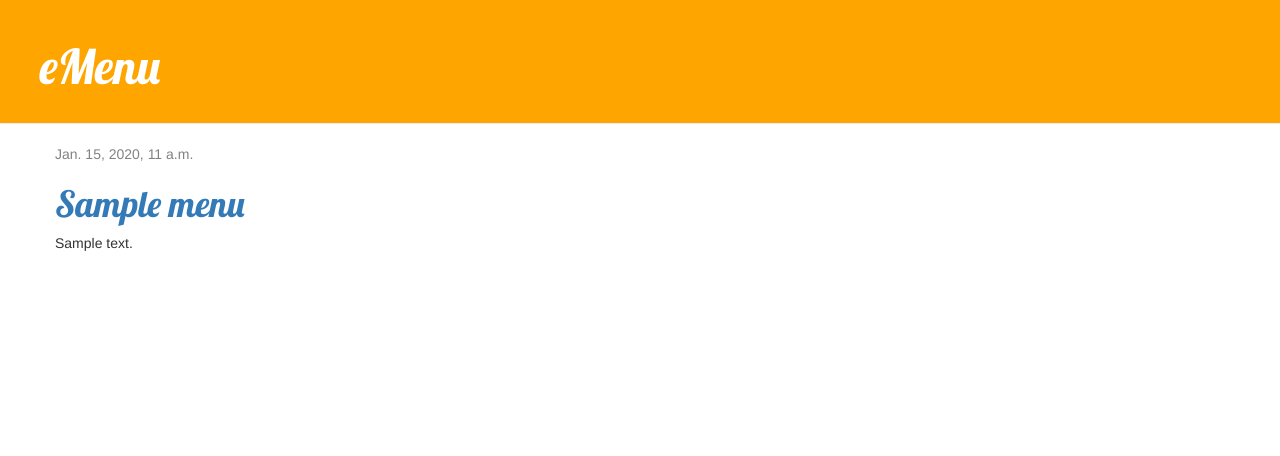
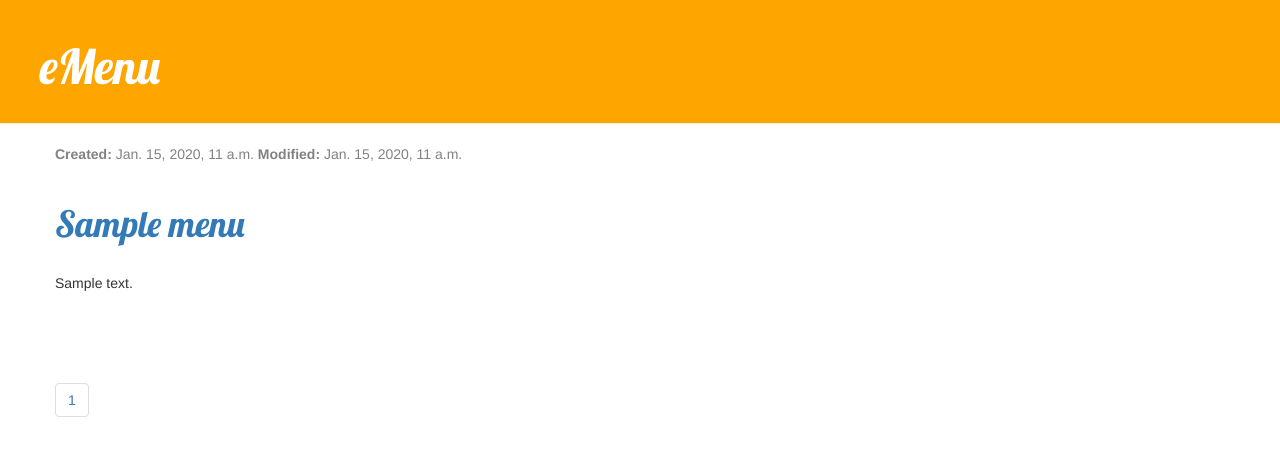
Before and after one commit to MikJarz/restaurant_menu, a Django app: page / in a window 1280 px wide. Shown: the top 456 px of the page. Run offline with Django 3.2, Linux system fonts and the light colour scheme; tables that the repository leaves empty hold one stand-in row (values such as "Sample post"); some libraries are stand-ins or nearby versions.

Commit message:
Added pagination, added and modified date.

```diff
--- a/menu/models.py
+++ b/menu/models.py
@@ -5,7 +5,7 @@
 class Menu(models.Model):
     title = models.CharField(max_length=200)
     description = models.TextField()
-    created_date = models.DateTimeField(default=timezone.now)
+    created_date = models.DateTimeField(auto_now_add=True)
     modified_date = models.DateTimeField(auto_now=True)
 
 
--- a/menu/static/css/menu.css
+++ b/menu/static/css/menu.css
@@ -44,3 +44,14 @@
 .menu h2 a, .menu h1 a:visited {
     color: #000000;
 }
+
+.pagination {
+  display: inline-block;
+}
+
+.pagination a {
+  color: black;
+  float: left;
+  padding: 8px 16px;
+  text-decoration: none;
+}
--- a/menu/templates/menu/menu_detail.html
+++ b/menu/templates/menu/menu_detail.html
@@ -4,7 +4,10 @@
     <div class="menu">
         {% if menu.created_date %}
             <div class="date">
+                <strong>Created:</strong>
                 {{ menu.created_date }}
+                <strong>Modified:</strong>
+                {{ menu.modified_date}}
             </div>
         {% endif %}
             {% if user.is_authenticated %}
--- a/menu/templates/menu/menu_list.html
+++ b/menu/templates/menu/menu_list.html
@@ -1,13 +1,23 @@
 {% extends 'menu/base.html' %}
-
 {% block content %}
     {% for menu in menus %}
         <div class="menu">
             <div class="date">
+                <strong>Created:</strong>
                 {{ menu.created_date }}
+                <strong>Modified:</strong>
+                {{ menu.modified_date }}
             </div>
-            <h1><a href="{% url 'menu_detail' pk=menu.pk %}">{{ menu.title }}</a></h1>
+            <h1><a class ="pagination" href="{% url 'menu_detail' pk=menu.pk %}">{{ menu.title }}</a></h1>
             <p>{{ menu.description|linebreaksbr }}</p>
         </div>
     {% endfor %}
+
+    <div class="pagination">
+        {% for i in paginator.page_range %}
+            <li {% if i == number_page %} active {% endif %}>
+                <a href="?page={{ i }}">{{i}}</a>
+            </li>
+        {% endfor %}
+    </div>
 {% endblock %}
--- a/menu/views.py
+++ b/menu/views.py
@@ -3,11 +3,16 @@
 from .models import Menu
 from django.shortcuts import render, get_object_or_404
 from .forms import MenuForm
+from django.core.paginator import Paginator
 
 
 def menu_list(request):
     menus = Menu.objects.filter(created_date__lte=timezone.now()).order_by('created_date')
-    return render(request, 'menu/menu_list.html', {'menus': menus})
+    paginator = Paginator(menus, 1)
+    page_number = request.GET.get('page', 1)
+    page_obj = paginator.get_page(page_number)
+    return render(request, 'menu/menu_list.html', {'menus': page_obj.object_list,
+                                                   'paginator': paginator})
 
 
 def menu_detail(request, pk):
@@ -20,7 +25,7 @@
         form = MenuForm(request.POST)
         if form.is_valid():
             menu = form.save(commit=False)
-            menu.created_date = timezone.now()
+            menu.modified_date = timezone.now()
             menu.save()
             return redirect('menu_detail', pk=menu.pk)
     else:
@@ -33,7 +38,7 @@
         form = MenuForm(request.POST, instance=menu)
         if form.is_valid():
             menu = form.save(commit=False)
-            menu.created_date = timezone.now()
+            menu.modified_date = timezone.now()
             menu.save()
             return redirect('menu_detail', pk=menu.pk)
     else:
```
